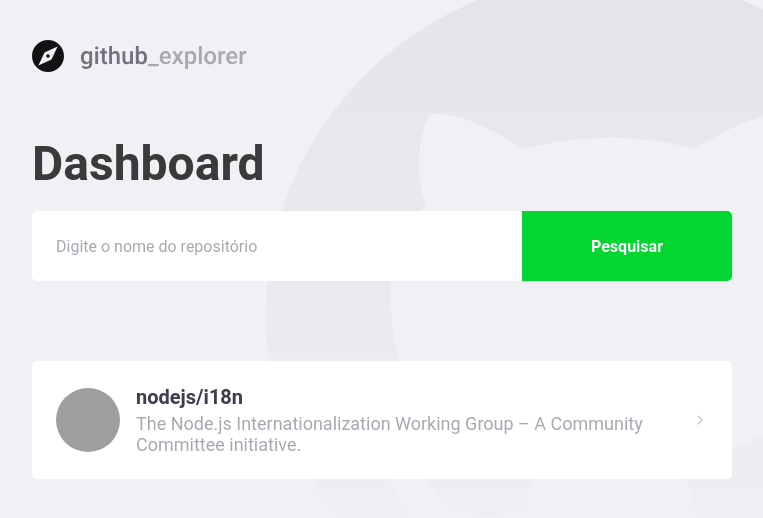
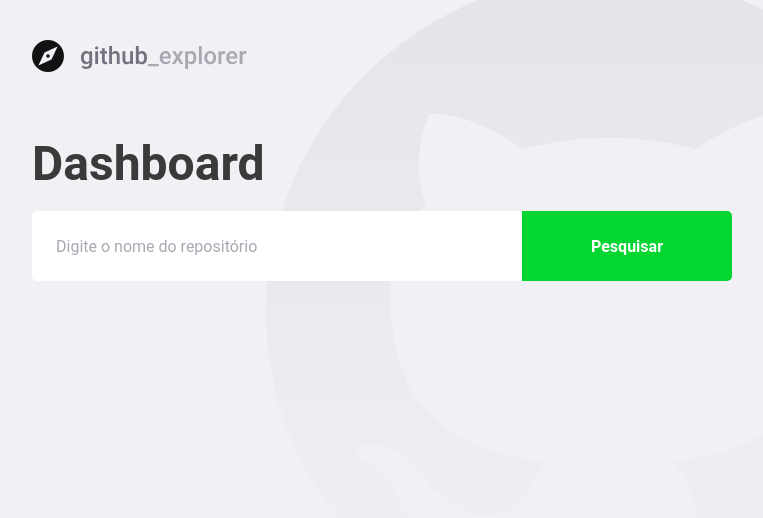
Before and after one commit to nfers/github-explorer, a React (Create React App) app: page / in a window 1280 px wide. Shown: the top 518 px of the page, without its empty margins (148-911 px from the left). Built offline with nearby package versions, Linux system fonts and the light colour scheme; grey boxes are pictures that could not be loaded.

Commit message:
adicionado chamada a api do github e tipagem dos dados de retorno

```diff
--- a/package.json
+++ b/package.json
@@ -10,6 +10,7 @@
     "@types/node": "^12.12.50",
     "@types/react": "^16.9.43",
     "@types/react-dom": "^16.9.8",
+    "axios": "^0.19.2",
     "polished": "^3.6.5",
     "react": "^16.13.1",
     "react-dom": "^16.13.1",
--- a/src/pages/Dashboard/index.tsx
+++ b/src/pages/Dashboard/index.tsx
@@ -1,34 +1,60 @@
-import React from 'react';
+import React, { useState, FormEvent } from 'react';
 import { FiChevronRight } from 'react-icons/fi';
 import { Title, Form, Input, Repositories } from './style';
 
+import api from '../../services/api';
+
 import logo from '../../assets/logo.svg';
 
+interface Repository {
+  full_name: string;
+  description: string;
+  owner: {
+    login: string;
+    avatar_url: string;
+  };
+}
+
 const Dashboard: React.FC = () => {
+  const [newRepo, setNewRepo] = useState('');
+  const [repositories, setRepositories] = useState<Repository[]>([]);
+
+  async function handleAddRepository(
+    event: FormEvent<HTMLFormElement>,
+  ): Promise<void> {
+    event.preventDefault();
+
+    const response = await api.get<Repository>(`/repos/${newRepo}`);
+
+    const repository = response.data;
+
+    setRepositories([...repositories, repository]);
+  }
+
   return (
     <>
       <img src={logo} alt="Logo Projeto" />
       <Title>Dashboard</Title>
-      <Form>
-        <Input placeholder="Digite o nome do repositório" />
+      <Form onSubmit={handleAddRepository}>
+        <Input
+          value={newRepo}
+          onChange={(e) => setNewRepo(e.target.value)}
+          placeholder="Digite o nome do repositório"
+        />
         <button type="submit">Pesquisar</button>
       </Form>
 
       <Repositories>
-        <a href="Teste">
-          <img
-            src="https://avatars2.githubusercontent.com/u/18121502?s=460&u=65f935dadb23365cb1078fff4f8ff0886df7535e&v=4"
-            alt="Dhruv"
-          />
-          <div>
-            <strong>nodejs/i18n</strong>
-            <p>
-              The Node.js Internationalization Working Group – A Community
-              Committee initiative.
-            </p>
-          </div>
-          <FiChevronRight size={20} />
-        </a>
+        {repositories.map((repository) => (
+          <a key={repository.full_name} href="Teste">
+            <img src={repository.owner.avatar_url} alt="Dhruv" />
+            <div>
+              <strong>{repository.full_name}</strong>
+              <p>{repository.description}</p>
+            </div>
+            <FiChevronRight size={20} />
+          </a>
+        ))}
       </Repositories>
     </>
   );
--- a/src/pages/Dashboard/style.ts
+++ b/src/pages/Dashboard/style.ts
@@ -59,6 +59,10 @@
     align-items: center;
     transition: transform 0.9s;
 
+    & + a {
+      margin-top: 16px;
+    }
+
     &:hover {
       transform: translateX(10px);
     }
--- /dev/null
+++ b/src/services/api.ts
@@ -0,0 +1,7 @@
+import axios from 'axios';
+
+const api = axios.create({
+  baseURL: 'https://api.github.com/',
+});
+
+export default api;
```
Also changed, not shown: 1 other file (tests, documents, lock files or other folders).
